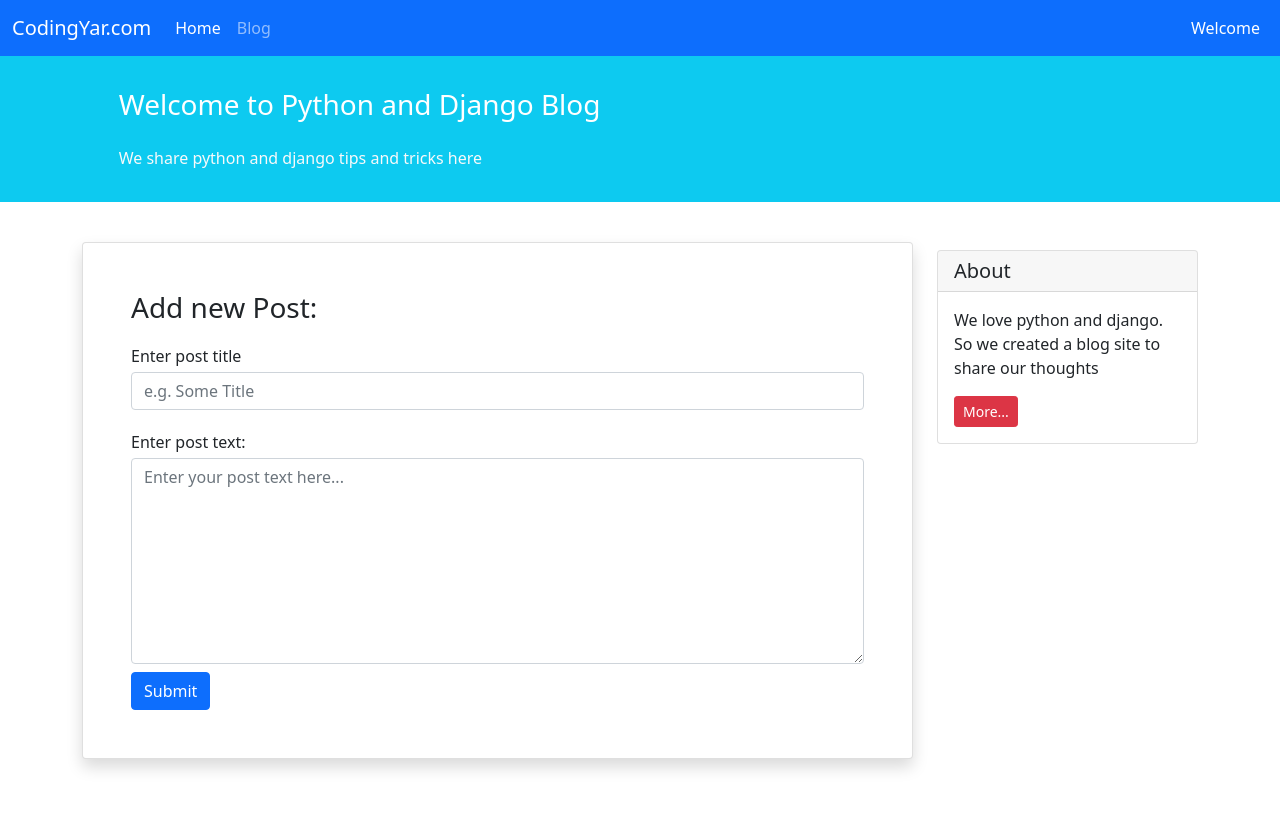
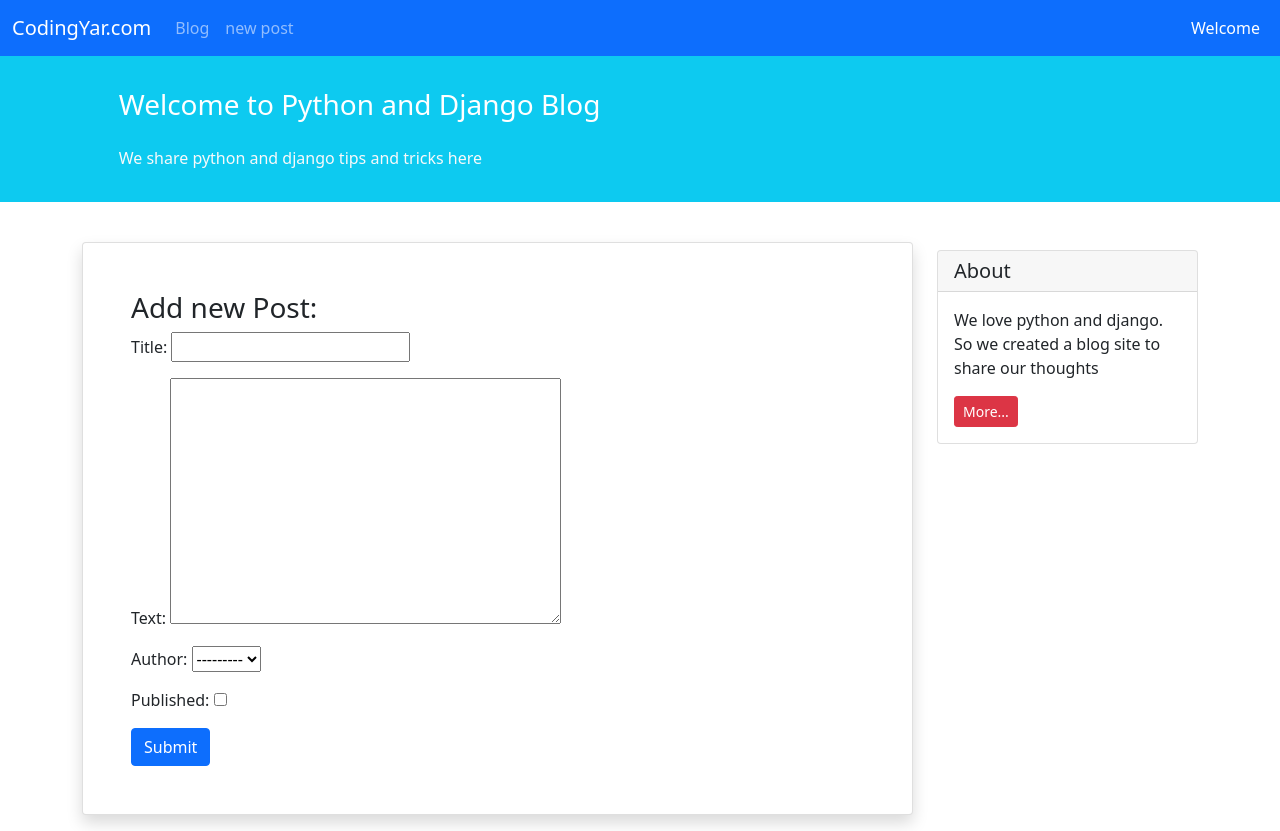
Before and after one commit to HasanChoubineh/Simple-CRUD-project, a Django app: template blog/templates/blog/add_post.html in a window 1280 px wide. Before the commit the page ends 770 px from the top, so only its background shows below. Run offline with Django 5.2, Linux system fonts and the light colour scheme; the template is opened without the code that fills it: values that come from a table or form of the project are taken from there, others are empty.

Commit message:
implement create view with template

```diff
--- /dev/null
+++ b/blog/forms.py
@@ -0,0 +1,8 @@
+from django.forms import ModelForm
+from .models import *
+
+class NewPostForm(ModelForm):
+
+    class Meta:
+        model =  Post
+        fields = ['title', 'text', 'author', 'published']
--- a/blog/templates/blog/add_post.html
+++ b/blog/templates/blog/add_post.html
@@ -10,14 +10,8 @@
             <div class="card shadow my-3 p-5">
                 <h3>Add new Post:</h3>
                 <form method="POST">
-                    <div class="form-group py-2">
-                        <label class="py-1">Enter post title</label>
-                        <input type="text" class="form-control" placeholder="e.g. Some Title" name="title">
-                    </div>
-                    <div class="form-group py-2">
-                        <label class="py-1">Enter post text:</label>
-                        <textarea class="form-control" name="text" rows="8" placeholder="Enter your post text here..."></textarea>
-                    </div>
+                    {% csrf_token %}
+                        {{form.as_p}}
                     <button type="submit" class="btn btn-primary">Submit</button>
                 </form>
             </div>
--- a/blog/urls.py
+++ b/blog/urls.py
@@ -5,4 +5,5 @@ urlpatterns = [
 
     path('posts/', views.posts_list_view, name='posts_list'),
     path('posts/<int:pk>/', views.post_detail_view, name= 'post_detail'),
+    path('posts/add/', views.create_post_view, name='post_create')
 ]
--- a/templates/_base.html
+++ b/templates/_base.html
@@ -21,8 +21,8 @@
         </button>
         <div class="collapse navbar-collapse" id="navbarNavAltMarkup">
             <div class="navbar-nav">
-                <a class="nav-link active" aria-current="page" href="#">Home</a>
-                <a class="nav-link" href="#">Blog</a>
+                <a class="nav-link" href="{% url 'posts_list' %}">Blog</a>
+                <a class="nav-link" href="{% url 'post_create' %}">new post</a>
             </div>
         </div>
         <div class="mx-2 text-white">Welcome</div>
```
Also changed, not shown: blog/views.py (+15 -0 lines).
